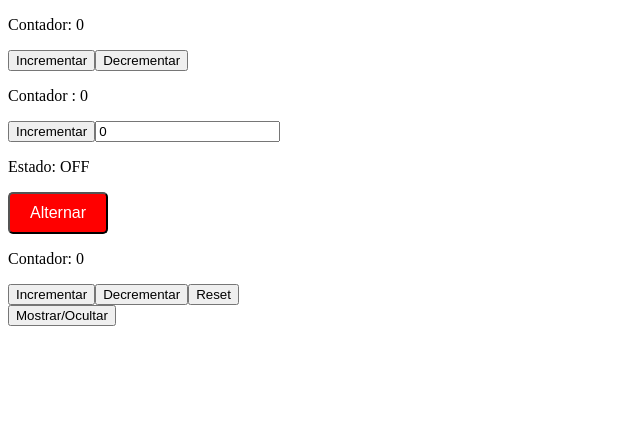
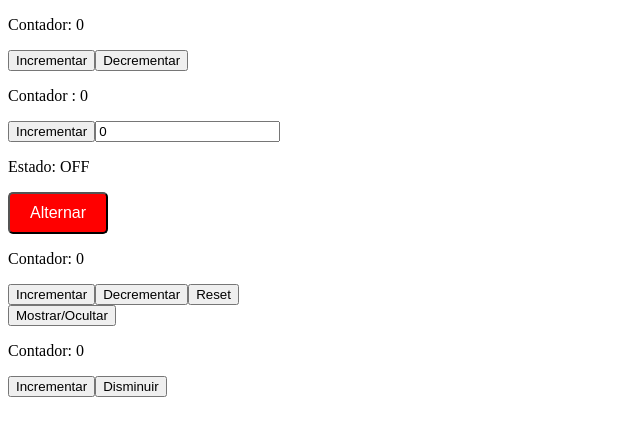
Before and after one commit to EsneiderCdD/React, a React (Vite) app: page / in a window 1280 px wide. Shown: the top 436 px of the page, without its empty margins (0-640 px from the left). Built offline with nearby package versions, Linux system fonts and the light colour scheme.

Commit message:
Ejercicio5

```diff
--- a/src/App.jsx
+++ b/src/App.jsx
@@ -5,6 +5,8 @@ import Ejercicio1 from './components/Ejercicio1.jsx'
 import Ejercicio2 from './components/Ejercicio2.jsx'
 import Ejercicio3 from './components/Ejercicio3.jsx'
 import Ejercicio4 from './components/Ejercicio4.jsx'
+import Ejercicio5 from './components/Ejercicio5.jsx'
+
 function App() {
   const [count, setCount] = useState(0)
 
@@ -15,6 +17,9 @@ function App() {
     <Ejercicio2></Ejercicio2>
     <Ejercicio3></Ejercicio3>
     <Ejercicio4></Ejercicio4>
+    <Ejercicio5></Ejercicio5>
+
+
 
 
     </>
--- /dev/null
+++ b/src/components/Ejercicio5.jsx
@@ -0,0 +1,32 @@
+import { useState } from "react";
+
+function Ejercicio5 () {
+
+    const [count, setCount] = useState (0)
+
+    const incrementar = () => {
+        if (count < 10) {
+            setCount (count + 1);
+        }
+    };
+
+    const decrementar = () => {
+        if (count > 0) {
+            setCount (count - 1);
+        }
+    }
+
+    return (
+        <div>
+            <p>Contador: {count}</p>
+            <button onClick={incrementar}>
+                Incrementar
+            </button>
+            <button onClick={decrementar}>
+                Disminuir
+            </button>
+        </div>
+    )
+
+}
+export default Ejercicio5
```
Also changed, not shown: src/components/Ejercicio6.jsx (added).
